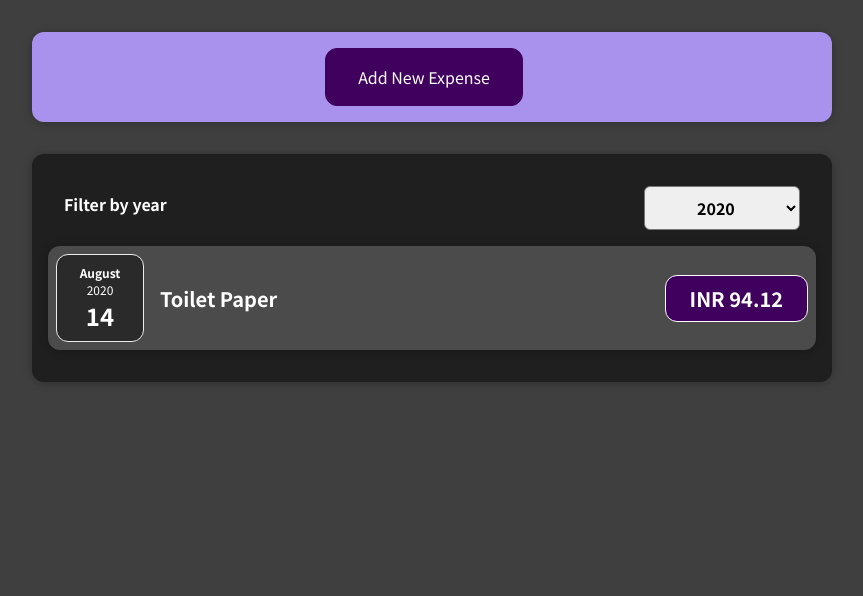
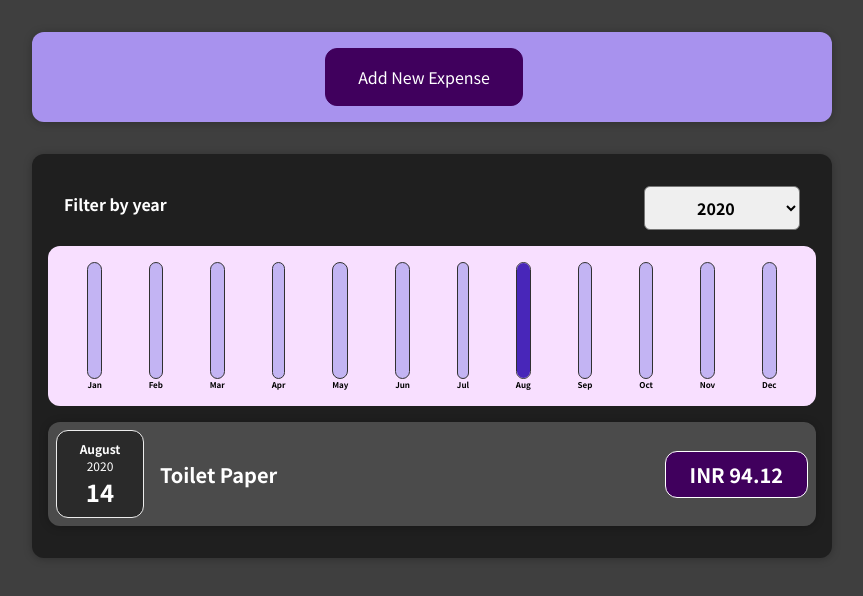
Before and after one commit to Balraj1425/ReactExpenseRecorder, a React (Create React App) app: page / in a window 1280 px wide. Shown: the top 596 px of the page, without its empty margins (208-1071 px from the left). Built offline with nearby package versions, Linux system fonts and the light colour scheme.

Commit message:
Completed: Added chart component

```diff
--- /dev/null
+++ b/src/components/Chart/Chart.css
@@ -0,0 +1,9 @@
+.chart {
+    padding: 1rem;
+    border-radius: 12px;
+    background-color: #f8dfff;
+    text-align: center;
+    display: flex;
+    justify-content: space-around;
+    height: 10rem;
+}
--- /dev/null
+++ b/src/components/Chart/Chart.js
@@ -0,0 +1,15 @@
+import ChartBar from "./ChartBar";
+import './Chart.css'
+
+const Chart = (props) => {
+    const dataPointValues = props.dataPoints.map(dataPoint => dataPoint.value);
+    const totalMaximum = Math.max(...dataPointValues);
+
+    return(
+        <div className="chart">
+            {props.dataPoints.map(dataPoint => <ChartBar key={dataPoint.label} value={dataPoint.value} maxValue={totalMaximum} label={dataPoint.label}></ChartBar>)}
+        </div>
+    )
+}
+
+export default Chart
--- /dev/null
+++ b/src/components/Chart/ChartBar.css
@@ -0,0 +1,30 @@
+.chart-bar {
+    height: 100%;
+    display: flex;
+    flex-direction: column;
+    align-items: center;
+}
+
+.chart-bar__inner {
+    height: 100%;
+    width: 100%;
+    border: 1px solid #313131;
+    border-radius: 12px;
+    background-color: #c3b4f3;
+    overflow: hidden;
+    display: flex;
+    flex-direction: column;
+    justify-content: flex-end;
+}
+
+.chart-bar__fill {
+    background-color: #4826b9;
+    width: 100%;
+    transition: all 0.3s ease-out;
+}
+
+.chart-bar__label {
+    font-weight: bold;
+    font-size: 0.5rem;
+    text-align: center;
+}
--- /dev/null
+++ b/src/components/Chart/ChartBar.js
@@ -0,0 +1,25 @@
+import './ChartBar.css';
+
+const ChartBar = props => {
+
+    let barFillHeight = '0%';
+
+    if(props.maxValue > 0){
+        barFillHeight = Math.round((props.value / props.maxValue) * 100) + '%';
+    }
+
+    return(
+        <div className='chart-bar'>
+            <div className='chart-bar__inner'>
+                <div className='chart-bar__fill' style={{height: barFillHeight}}>
+
+                </div>
+            </div>
+            <div className='chart-bar__label'>
+                {props.label}
+            </div>
+        </div>
+    )
+}
+
+export default ChartBar
--- a/src/components/Expenses/Expenses.js
+++ b/src/components/Expenses/Expenses.js
@@ -4,6 +4,7 @@ import Card from "../UI/Card";
 // import ExpenseItem from "./ExpenseItem";
 import ExpenseFilter from "./ExpenseFilter";
 import ExpenseList from "./ExpensesList";
+import ExpensesChart from "./ExpensesChart";
 
 const Expenses = (props) => {
   const [filteredYear, setFilteredYear] = useState("2020");
@@ -37,6 +38,7 @@ const Expenses = (props) => {
           selected={filteredYear}
           onChangeFilter={filterChangeHandler}
         ></ExpenseFilter>
+        <ExpensesChart expenses={filteredExpenses}/>
         <ExpenseList items={filteredExpenses}></ExpenseList>
       </Card>
     </div>
--- /dev/null
+++ b/src/components/Expenses/ExpensesChart.js
@@ -0,0 +1,30 @@
+import Chart from "../Chart/Chart"
+
+const ExpensesChart = props => {
+
+    const chartDataPoints = [
+        { label: 'Jan', value: 0},
+        { label: 'Feb', value: 0},
+        { label: 'Mar', value: 0},
+        { label: 'Apr', value: 0},
+        { label: 'May', value: 0},
+        { label: 'Jun', value: 0},
+        { label: 'Jul', value: 0},
+        { label: 'Aug', value: 0},
+        { label: 'Sep', value: 0},
+        { label: 'Oct', value: 0},
+        { label: 'Nov', value: 0},
+        { label: 'Dec', value: 0},
+    ];
+
+    for (const expense of props.expenses) {
+        const expenseMonth = expense.date.getMonth(); //starting at 0 => January => 0
+        chartDataPoints[expenseMonth].value += expense.amount;
+    }
+
+    return (
+        <Chart dataPoints={chartDataPoints}></Chart>
+    )
+}
+
+export default ExpensesChart
--- a/src/components/NewExpense/ExpenseForm.js
+++ b/src/components/NewExpense/ExpenseForm.js
@@ -57,22 +57,17 @@ const ExpenseForm = (props) => {
 
         const expenseData = {
             title: enteredTitle,
-            amount: enteredAmount,
+            amount: +enteredAmount,
             date: new Date(enteredDate)
         }
         // this is for passing data from child to parent component, the expenseData passed from here will now be available in the parent component that is NewExpense
         props.onSaveExpenseData(expenseData);
-        props.onHideForm(true);
 
         //two way data binding achieved by adding value attribute and now we can reset thevalues to initial state
         setEnteredTitle('');
         setEnteredAmount('');
         setEnteredDate('');
     };
-
-    const cancelHandler = () => {
-        props.onHideForm(true);
-    }
 
     return (
         <form onSubmit={submitHandler}>
@@ -91,7 +86,7 @@ const ExpenseForm = (props) => {
                 </div>
             </div>
             <div className='new-expense__actions'>
-                <button onClick={cancelHandler}>Cancel</button>
+                <button type='button' onClick={props.onCancel}>Cancel</button>
                 <button type='submit'>Add Expense</button>
             </div>
         </form>
--- a/src/components/NewExpense/NewExpense.js
+++ b/src/components/NewExpense/NewExpense.js
@@ -3,7 +3,7 @@ import ExpenseForm from './ExpenseForm';
 import './NewExpense.css';
 
 const NewExpense = (props) => {
-    const [hideForm, setHideForm] = useState(true);
+    const [isEditing, setIsEditing] = useState(false);
 
     //this custom event handler is used to get the data from child component to parent component.
     const saveExpenseDataHandler = (enteredExpenseData) => {
@@ -12,27 +12,23 @@ const NewExpense = (props) => {
             id: Math.random().toString()
         };
         props.onAddExpense(expenseData);
+        setIsEditing(false);
     };
 
-    const formHideHandler = (formHidden) =>{
-        setHideForm(formHidden);
+    const stopEditingHandler = () =>{
+        setIsEditing(false);
     }
 
-    const addClickHandler = () => {
-        setHideForm(false);
+    const startEditingHandler = () => {
+        setIsEditing(true);
     };
 
-    if (hideForm) {
-        return <div className="new-expense"><button onClick={addClickHandler}>Add New Expense</button></div>
-    }
-
-    if (!hideForm) {
-        return(
-            <div className="new-expense">
-                <ExpenseForm onSaveExpenseData={saveExpenseDataHandler} onHideForm={formHideHandler}></ExpenseForm>
-            </div>
-        )
-    }
+    return(
+        <div className="new-expense">
+            {!isEditing && <button onClick={startEditingHandler}>Add New Expense</button>}
+            {isEditing && <ExpenseForm onSaveExpenseData={saveExpenseDataHandler} onCancel={stopEditingHandler}></ExpenseForm>}
+        </div>
+    )
 }
 
 export default NewExpense
```
